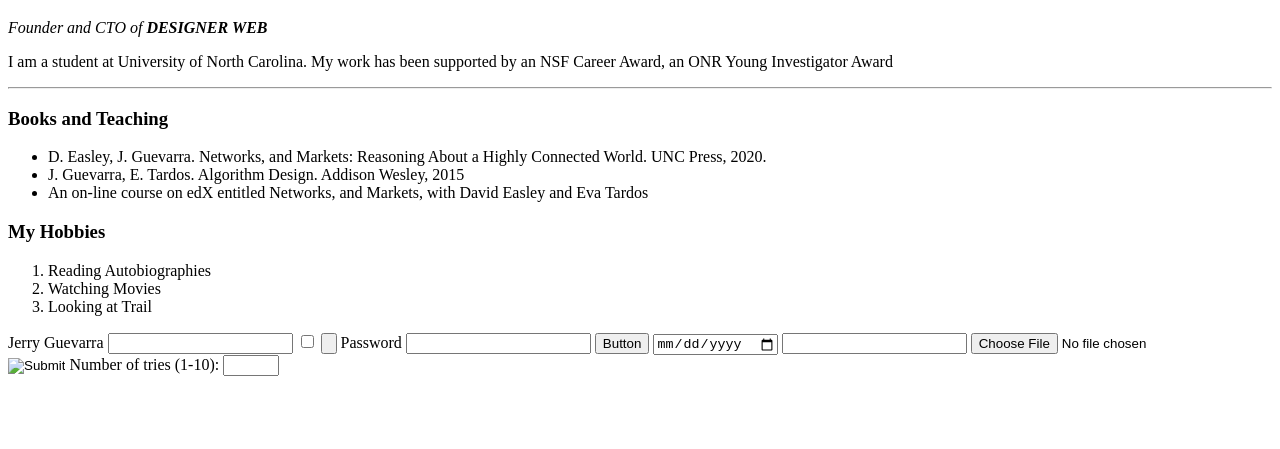
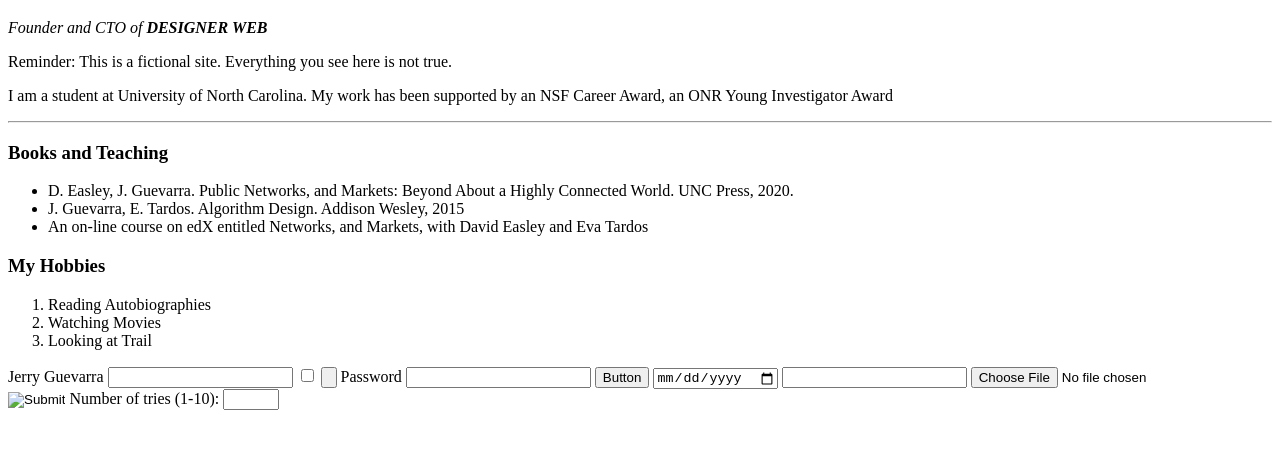
Before and after one commit to jgev2004/cv, a plain HTML site: page index.html in a window 1280 px wide. Shown: the part 87-536 px from the top of the page. Drawn offline with Linux system fonts and the light colour scheme.

Commit message:
Update index.html

```diff
--- a/index.html
+++ b/index.html
@@ -10,12 +10,12 @@
     <img src="/girl.jpg" alt="The cgirl">
     <h1>Jerry Guevarra</h1>
     <p><em>Founder and CTO of <strong>DESIGNER WEB</strong> </em> </p>
-
+    <p>Reminder: This is a fictional site. Everything you see here is not true.
     <p>I am a student at University of North Carolina. My work has been supported by an NSF Career Award, an ONR Young Investigator Award<p>
     <hr>
     <h3>Books and Teaching</h3>
     <ul>
-      <li>D. Easley, J. Guevarra. Networks,  and Markets: Reasoning About a
+      <li>D. Easley, J. Guevarra. Public Networks,  and Markets: Beyond About a
         Highly Connected World. UNC Press, 2020.</li>
       <li>J. Guevarra, E. Tardos. Algorithm Design. Addison Wesley, 2015</li>
       <li>An on-line course on edX entitled Networks,  and Markets, with David Easley and Eva Tardos</li>
```
